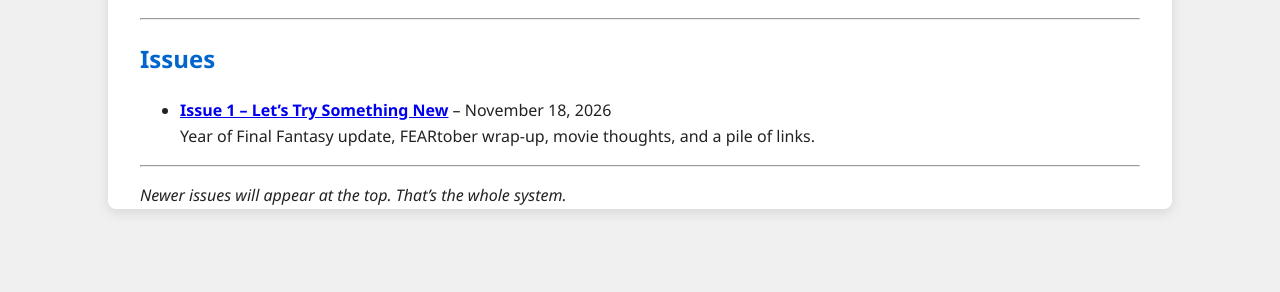
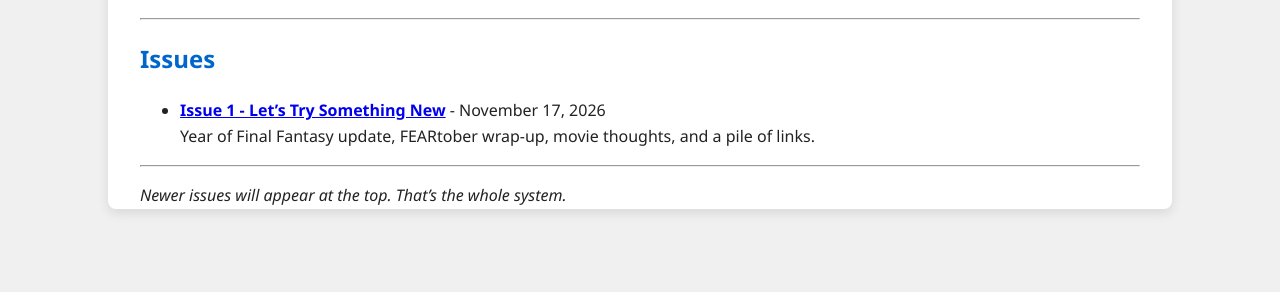
Before and after one commit to elizibar/elizibar.github.io, a Jekyll site: the page built from newsletter/index.md, in a window 1280 px wide. Shown: the part 280-572 px from the top of the page. Built offline with Jekyll 4.4.1, drawn with Linux system fonts in a browser that asks for light colours.

Commit message:
Update index.md

```diff
--- a/newsletter/index.md
+++ b/newsletter/index.md
@@ -12,9 +12,9 @@ A place to ramble about games, streams, movies, and whatever else without it get
 
 ## Issues
 
-- **[Issue 1 – Let's Try Something New](/newsletter/2026-11-18-issue-1)** – November 18, 2026
+- **[Issue 1 - Let's Try Something New](/newsletter/2026-11-18-issue-1)** - November 17, 2026
   Year of Final Fantasy update, FEARtober wrap-up, movie thoughts, and a pile of links.
 
 ---
 
-*Newer issues will appear at the top. That’s the whole system.*
+*Newer issues will appear at the top. That's the whole system.*
```
